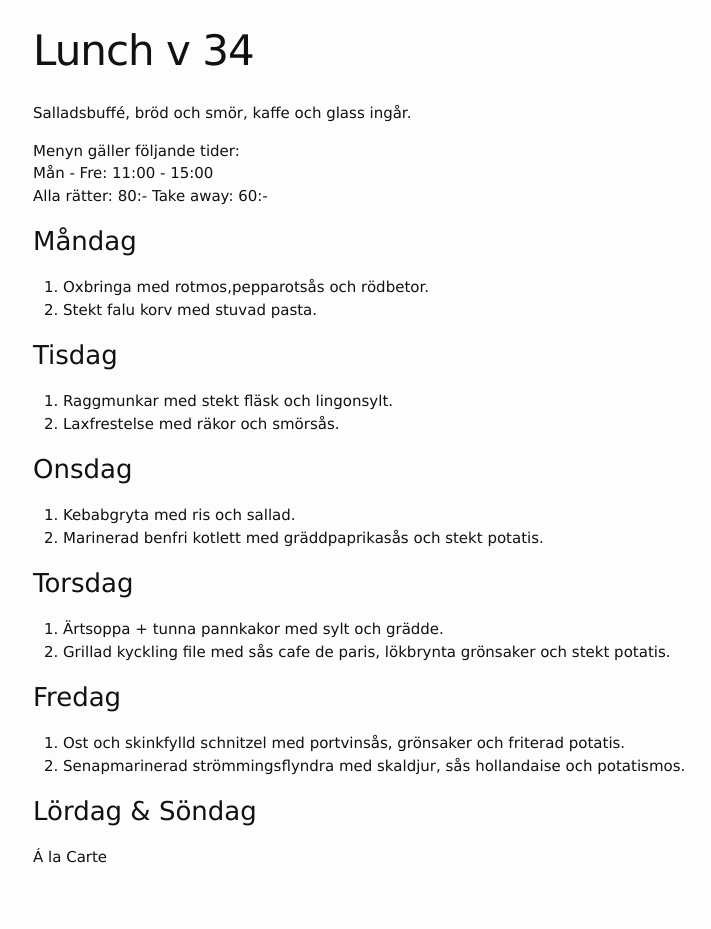
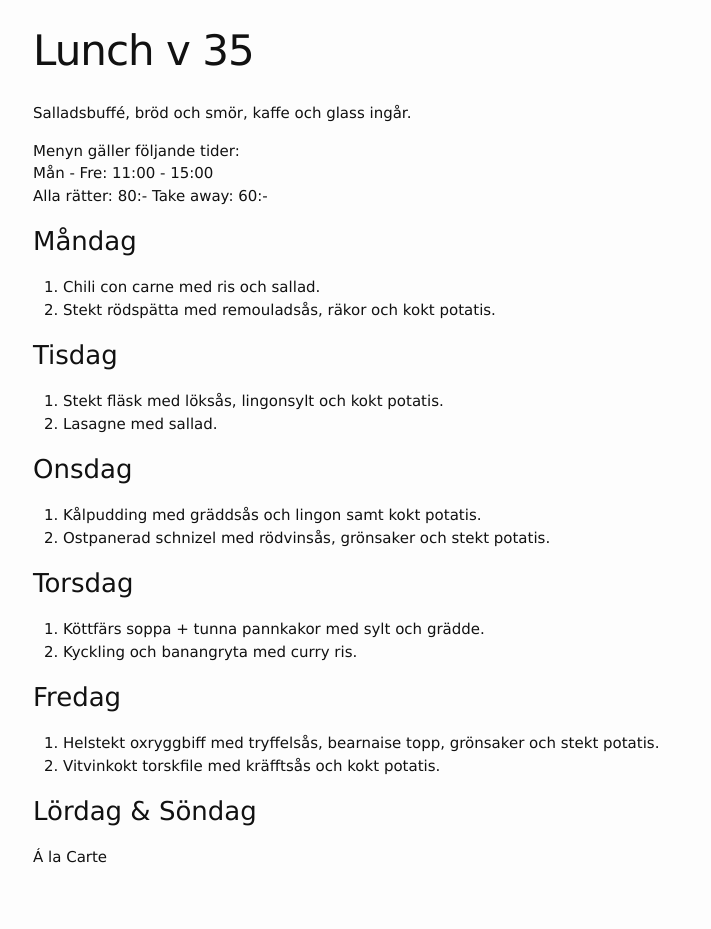
Before and after one commit to FarInn62/farinn62.github.io, a Jekyll site: the page built from lunch.md, in a window 1280 px wide. Shown: the whole page, without its empty margins (237-948 px from the left). Built offline with Jekyll 4.4.1, drawn with Linux system fonts in a browser that asks for light colours.

Commit message:
Update lunch.md

```diff
--- a/lunch.md
+++ b/lunch.md
@@ -1,6 +1,6 @@
 ---
 layout: foodmenu
-title: Lunch v 34
+title: Lunch v 35
 permalink: /lunch/
 published: true
 ---
@@ -12,28 +12,28 @@ Alla rätter: 80:- Take away: 60:-
 
 ### Måndag
 
-1. Oxbringa med rotmos,pepparotsås och rödbetor.
-2. Stekt falu korv med stuvad pasta.
+1. Chili con carne med ris och sallad.
+2. Stekt rödspätta med remouladsås, räkor och kokt potatis.
 
 ### Tisdag
 
-1. Raggmunkar med stekt fläsk och lingonsylt.
-2. Laxfrestelse med räkor och smörsås.
+1. Stekt fläsk med löksås, lingonsylt och kokt potatis.
+2. Lasagne med sallad.
 
 ### Onsdag
 
-1. Kebabgryta med ris och sallad.
-2. Marinerad benfri kotlett med gräddpaprikasås och stekt potatis.
+1. Kålpudding med gräddsås och lingon samt kokt potatis.
+2. Ostpanerad schnizel med rödvinsås, grönsaker och stekt potatis.
 
 ### Torsdag
 
-1. Ärtsoppa + tunna pannkakor med sylt och grädde.
-2. Grillad kyckling file med sås cafe de paris, lökbrynta grönsaker och stekt potatis.
+1. Köttfärs soppa + tunna pannkakor med sylt och grädde.
+2. Kyckling och banangryta med curry ris.
 
 ### Fredag
 
-1. Ost och skinkfylld schnitzel med portvinsås, grönsaker och friterad potatis.
-2. Senapmarinerad strömmingsflyndra med skaldjur, sås hollandaise och potatismos.
+1. Helstekt oxryggbiff med tryffelsås, bearnaise topp, grönsaker och stekt potatis.
+2. Vitvinkokt torskfile med kräfftsås och kokt potatis.
 
 ### Lördag & Söndag
 
```
